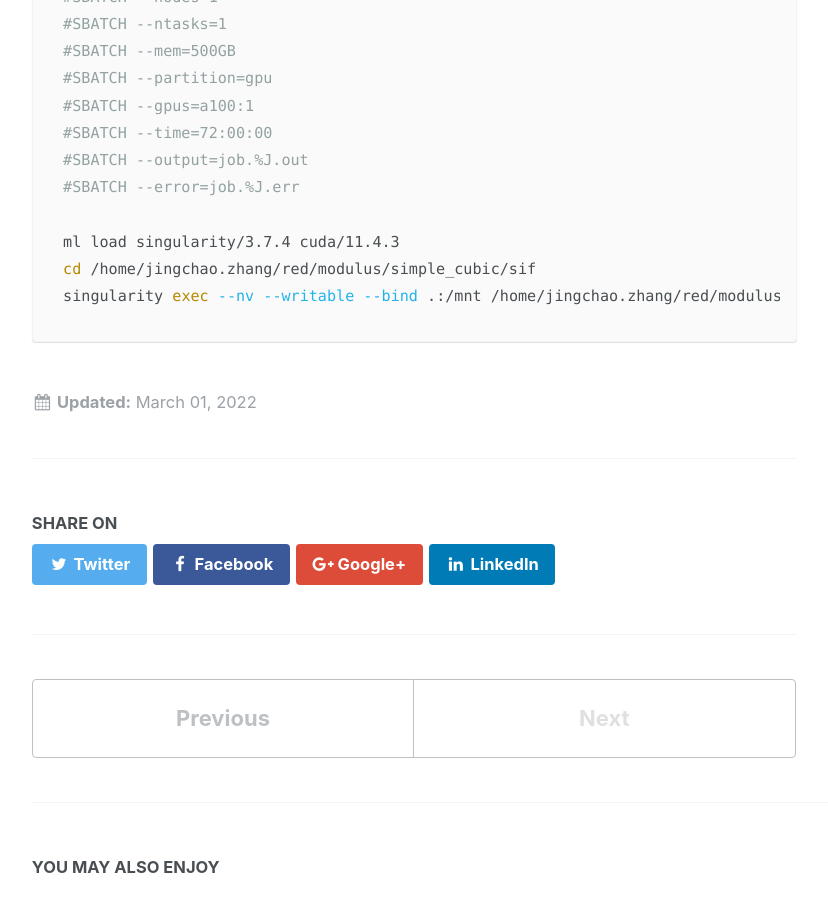
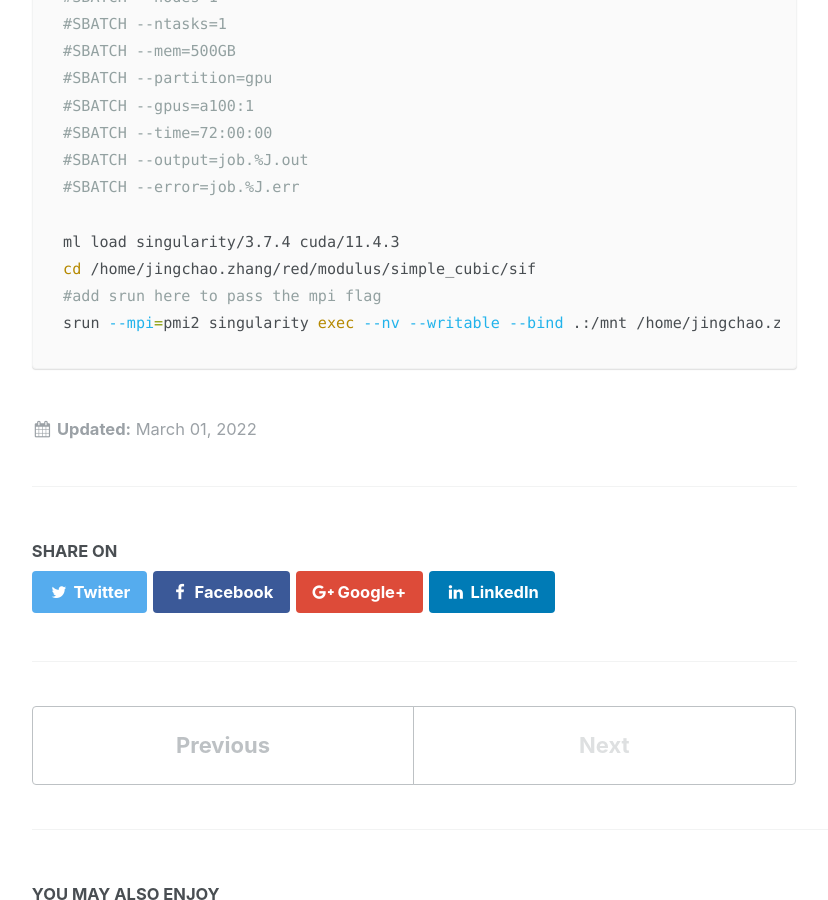
Before and after one commit to JingchaoZhang/JingchaoZhang.github.io, a Jekyll site: the page built from _posts/2022-03-01-NVIDIA Modulus Singularity Run on GPU.md, in a window 1280 px wide and 900 px high, scrolled down 999 px. Shown: the whole window, without its empty margins (252-1080 px from the left). Built offline with Jekyll 4.4.1, drawn with Linux system fonts in a browser that asks for light colours.

Commit message:
Update 2022-03-01-NVIDIA Modulus Singularity Run on GPU.md

````diff
--- a/_posts/2022-03-01-NVIDIA Modulus Singularity Run on GPU.md
+++ b/_posts/2022-03-01-NVIDIA Modulus Singularity Run on GPU.md
@@ -40,5 +40,6 @@ Run in batch mode
 
 ml load singularity/3.7.4 cuda/11.4.3
 cd /home/jingchao.zhang/red/modulus/simple_cubic/sif
-singularity exec --nv --writable --bind .:/mnt /home/jingchao.zhang/red/modulus/sif/modulus python -u /mnt/simple_cubic.py
+#add srun here to pass the mpi flag
+srun --mpi=pmi2 singularity exec --nv --writable --bind .:/mnt /home/jingchao.zhang/red/modulus/sif/modulus python -u /mnt/simple_cubic.py
 ```
````
